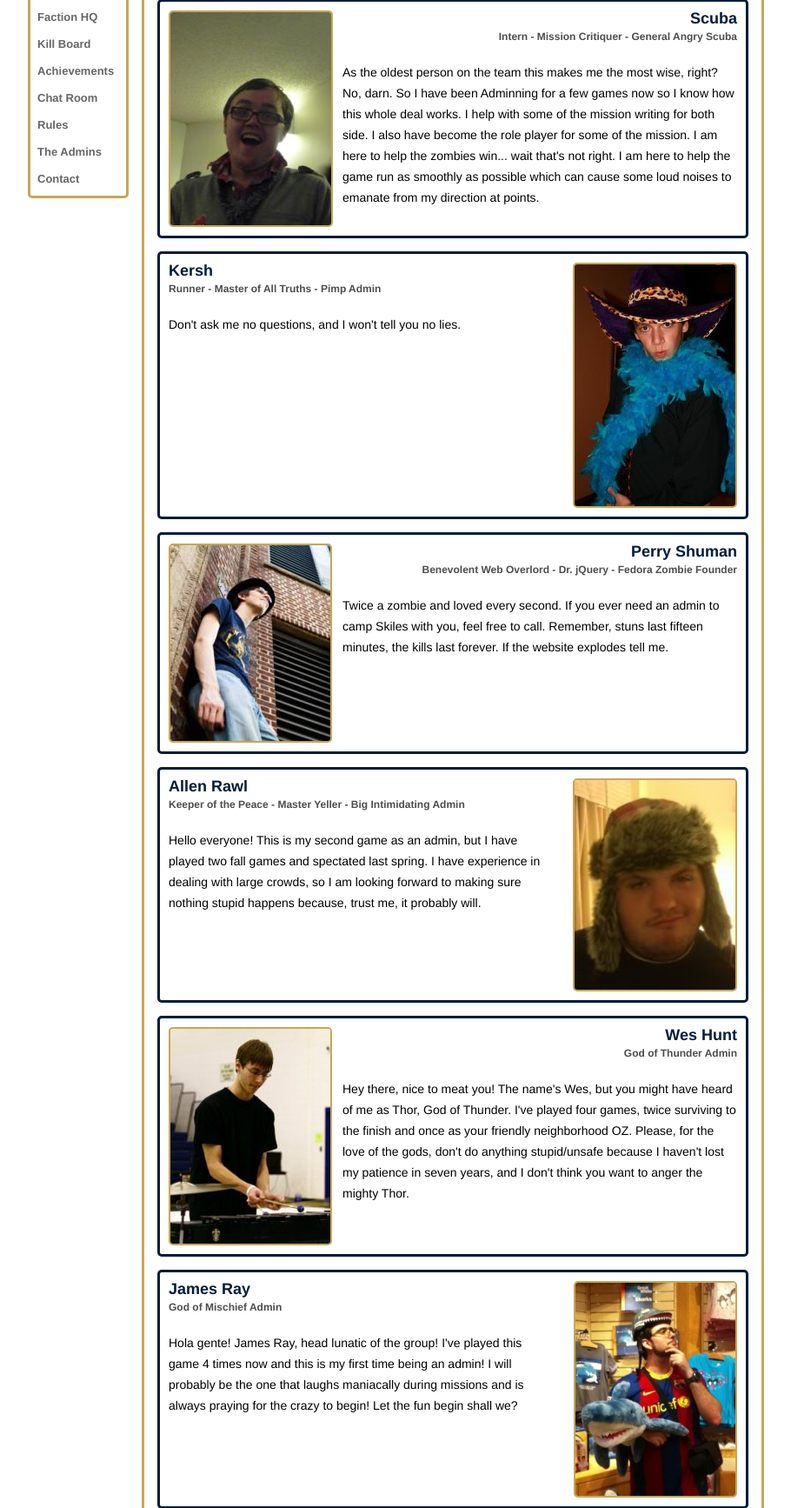
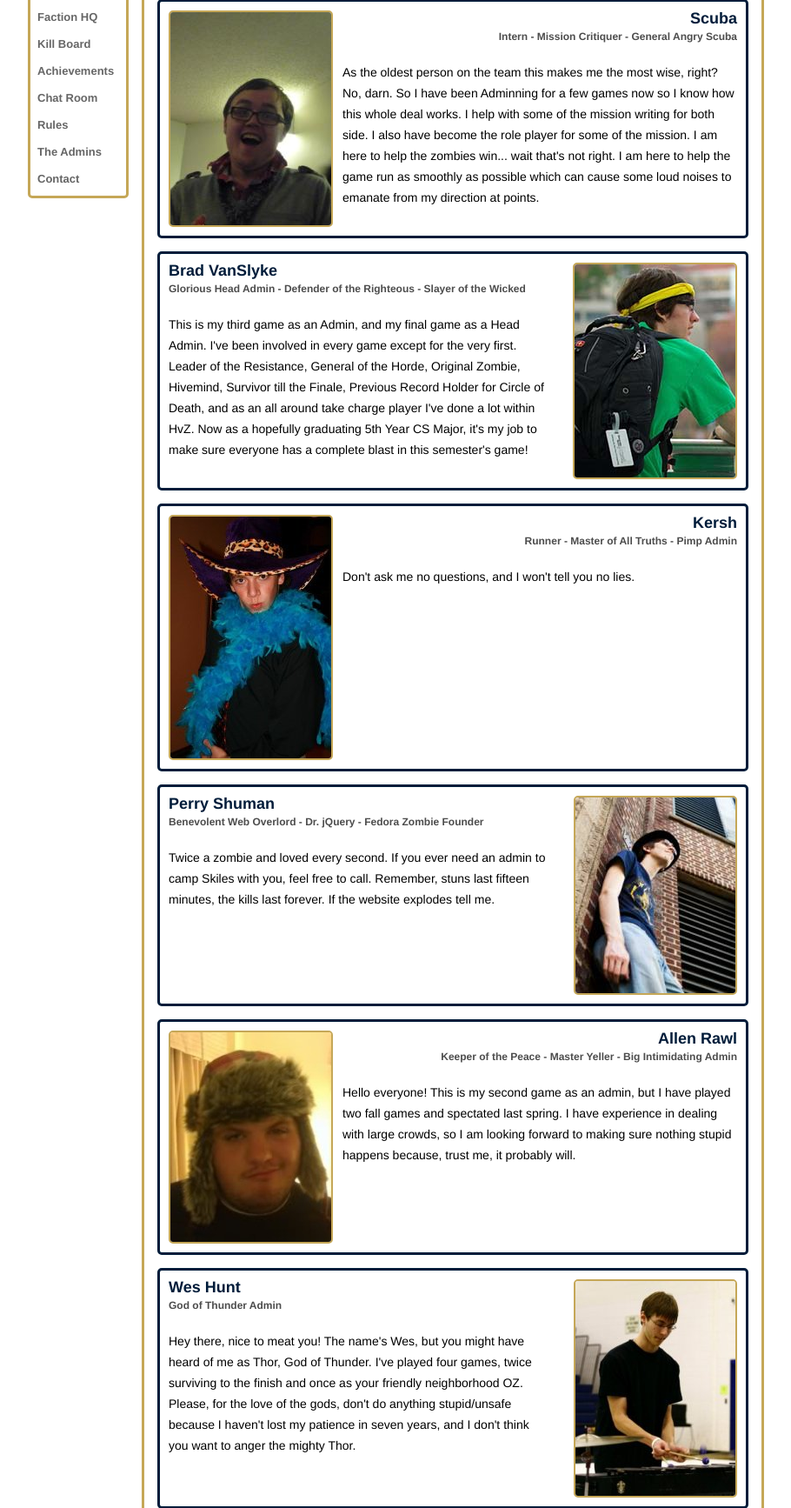
Before and after one commit to Noirbot/HvZ, a PHP site: page /the_admins.php in a window 1280 px wide. Shown: the part 245-1979 px from the top of the page at 87% size, without its empty margins (88-998 px from the left). Run offline with PHP 8.4, Linux system fonts and the light colour scheme; data that the repository does not hold is empty.

Commit message:
Adding Brad

```diff
--- a/the_admins.php
+++ b/the_admins.php
@@ -43,7 +43,16 @@
 			</p>
 		</div>
 
-		<div class="mta1">
+       <div class="mta1">
+			<img src="images/admins/brad.jpg">
+			<h3>Brad VanSlyke</h3>
+            <h4 id="brad"> Glorious Head Admin - Defender of the Righteous - Slayer of the Wicked</h4>
+			<p>
+				This is my third game as an Admin, and my final game as a Head Admin.  I've been involved in every game except for the very first.  Leader of the Resistance, General of the Horde, Original Zombie, Hivemind, Survivor till the Finale, Previous Record Holder for Circle of Death, and as an all around take charge player I've done a lot within HvZ.  Now as a hopefully graduating 5th Year CS Major, it's my job to make sure everyone has a complete blast in this semester's game!
+			</p>
+		</div>
+
+		<div class="mta0">
 			<img src="images/admins/PIMP_ADMIN.jpg">
 			<h3>Kersh</h3>
             <h4 id="kersh"> Runner - Master of All Truths - Pimp Admin</h4>
@@ -52,7 +61,7 @@
 			</p>
 		</div>
 
-		<div class="mta0">
+		<div class="mta1">
 			<img src="images/admins/perry.jpg">
 			<h3>Perry Shuman</h3>
 			<h4 id="perry"> Benevolent Web Overlord - Dr. jQuery - Fedora Zombie Founder</h4>
@@ -61,7 +70,7 @@
 			</p>
 		</div>
 
-		<div class="mta1">
+		<div class="mta0">
 			<img src="images/admins/allen.jpg">
 			<h3>Allen Rawl</h3>
 			<h4 id="allen"> Keeper of the Peace - Master Yeller - Big Intimidating Admin</h4>
@@ -70,7 +79,7 @@
 			</p>
 		</div>
 
-		<div class="mta0">
+		<div class="mta1">
 			<img src="images/admins/wes.jpg">
 			<h3>Wes Hunt</h3>
 			<h4 id="wes"> God of Thunder Admin</h4>
@@ -80,16 +89,16 @@
 
 		</div>
 
-		<div class="mta1">
+		<div class="mta0">
 			<img src="images/admins/james.jpg">
 			<h3>James Ray</h3>
-			<h4 id="ray">God of Mischief Admin</h4>
+			<h4 id="ray"> God of Mischief Admin</h4>
 			<p>
 				Hola gente! James Ray, head lunatic of the group!  I've played this game 4 times now and this is my first time being an admin! I will probably be the one that laughs maniacally during missions and is always praying for the crazy to begin! Let the fun begin shall we?
 			</p>
 		</div>
 
-       <div class="mta0">
+       <div class="mta1">
            <img src="images/admins/kinsey.jpg">
            <h3>Kinsey Canova</h3>
            <h4 id="kinsey"> </h4>
@@ -99,16 +108,16 @@
 
        </div>
 
-       <div class="mta1">
+       <div class="mta0">
            <img src="images/admins/dewey.jpg">
            <h3>Dewey Holland</h3>
-           <h4 id="dewey">Waterjet Master - Ex-Runner Zombie</h4>
+           <h4 id="dewey"> Waterjet Master - Ex-Runner Zombie</h4>
            <p>
                Peace and Long Life. I am Dewey Holland. A 4th year Mechanical Engineer who has only played two games. However, I was the crazy guy who purposefully went zombie. The reason being to put on a good show and make the game more interesting. This is my first time as an admin. However, I still want to put on a good show. So don't fear the stun timer, don't be a jerk, and have some fun.
            </p>
        </div>
 
-       <div class="mta0">
+       <div class="mta1">
            <img src="images/admins/joe.jpg">
            <h3>Joe Russel</h3>
            <h4 id="joe"> </h4>
@@ -118,19 +127,19 @@
 
        </div>
 
-       <div class="mta1">
+       <div class="mta0">
            <img src="images/admins/colin.jpg">
            <h3>Colin Sanders</h3>
-           <h4 id="colin">The Colonel - Obsessive Email Checker</h4>
+           <h4 id="colin"> The Colonel - Obsessive Email Checker</h4>
            <p>
                If you ask me for chicken, I will stun you. If you are a human, I will escort you to Woodruff to get some. I've played one game, and this is my first time as an admin, but don't try and tell me sock ricochets don't count, and don't be around me if you aren't having fun. That is all.
            </p>
        </div>
 
-		<div class="mta0">
+		<div class="mta1">
 			<img src="images/admins/vince.jpg">
 			<h3>Vince Pedicino</h3>
-			<h4 id = "vince">HvZ's Favorite Mad Professor</h4>
+			<h4 id = "vince"> HvZ's Favorite Mad Professor</h4>
 			<p>
 				Vince first joined the Sam Nunn School of International Affairs in 1995 as an undergraduate student. He currently is serving as the Graduate Advisor and provides student services support to all MSIA and PhD students as well as coordinates the graduate programs. Additionally, he manages the registration process for all International Affairs courses. Vince also teaches classes on European politics. Vince is thrilled and proud to advise HvZ. <br /><br />Vince received his Master's of International Affairs (2007) and his Bachelor of International Affairs (1999) from Georgia Tech.
 			</p>
```
Also changed, not shown: images/admins/brad.jpg (added).
